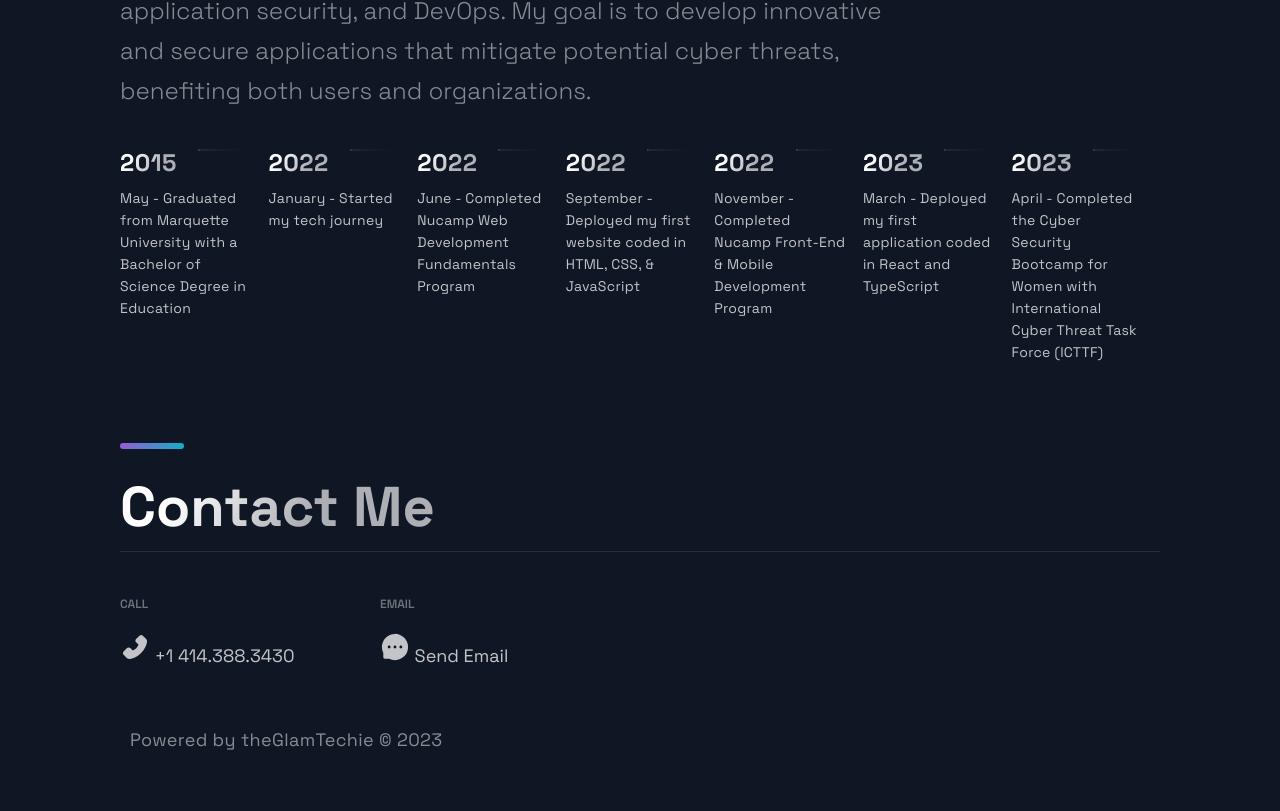
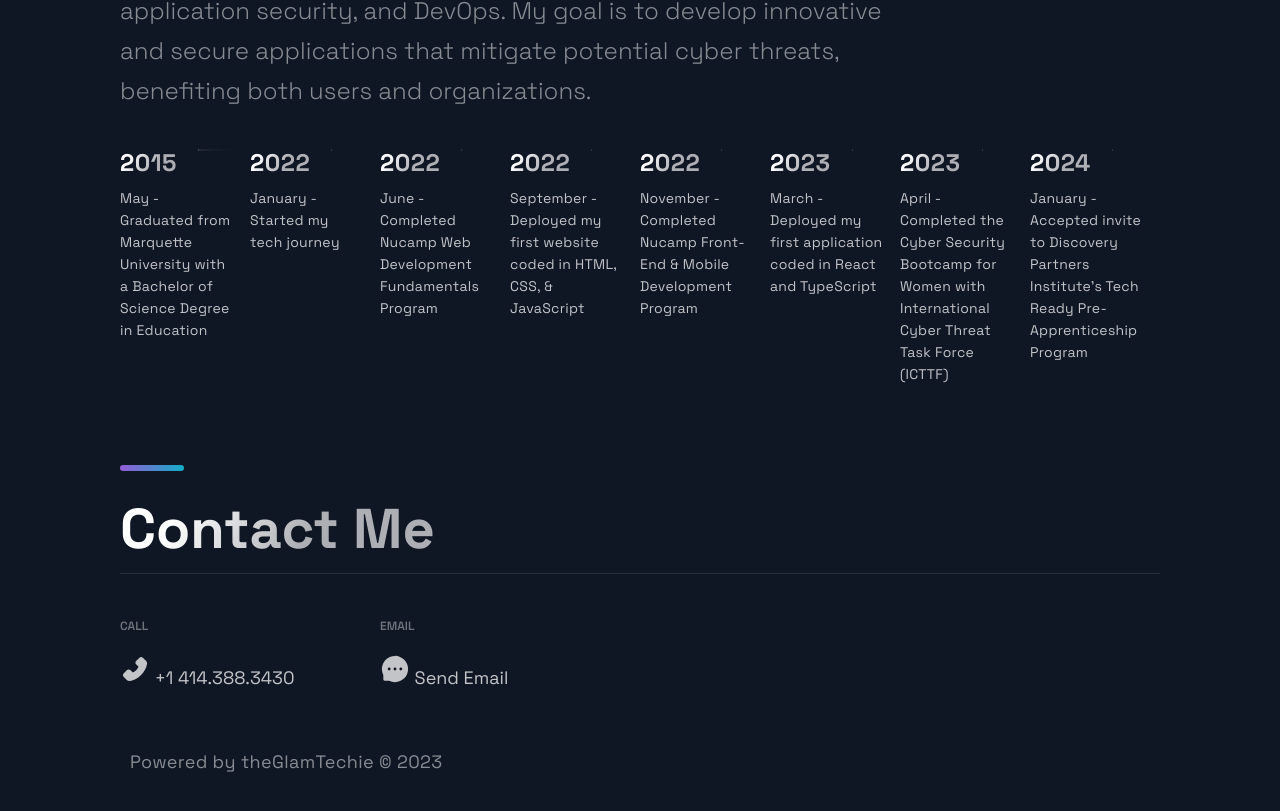
Before and after one commit to shay90210/new-portfolio-dev, a Next.js app: page / in a window 1280 px wide. Shown: the part 3103-3914 px from the top of the page. Built offline with nearby package versions, Linux system fonts and the light colour scheme.

Commit message:
added a year and event into the constant array

```diff
--- a/src/constants/constants.js
+++ b/src/constants/constants.js
@@ -36,5 +36,6 @@ export const TimeLineData = [
   { year: 2022, text: 'September - Deployed my first website coded in HTML, CSS, & JavaScript' },
   { year: 2022, text: 'November - Completed Nucamp Front-End & Mobile Development Program', },
   { year: 2023, text: 'March - Deployed my first application coded in React and TypeScript' },
-  { year: 2023, text: 'April - Completed the Cyber Security Bootcamp for Women with International Cyber Threat Task Force (ICTTF)' }
+  { year: 2023, text: 'April - Completed the Cyber Security Bootcamp for Women with International Cyber Threat Task Force (ICTTF)' },
+  { year: 2024, text: 'January - Accepted invite to Discovery Partners Institute’s Tech Ready Pre-Apprenticeship Program'},
 ];
```
